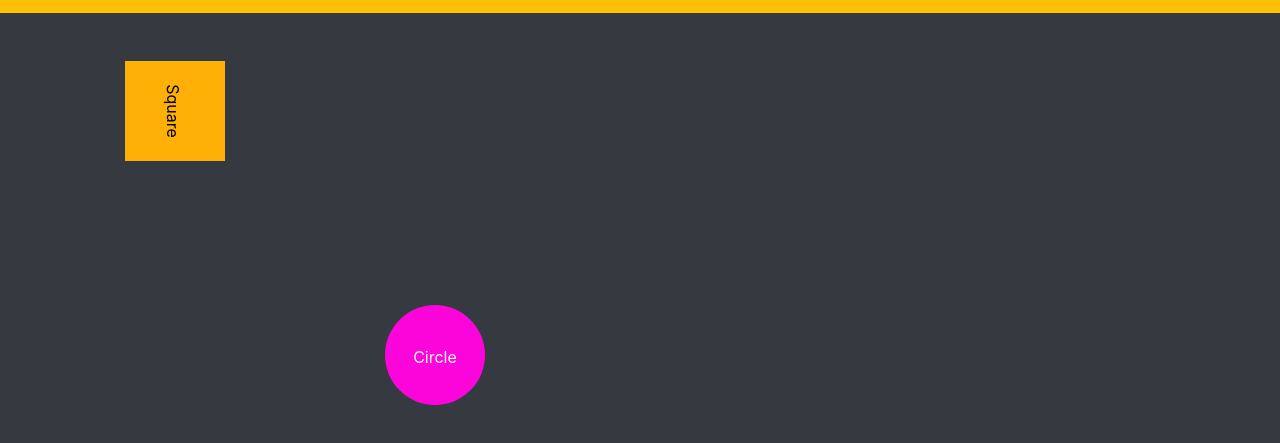
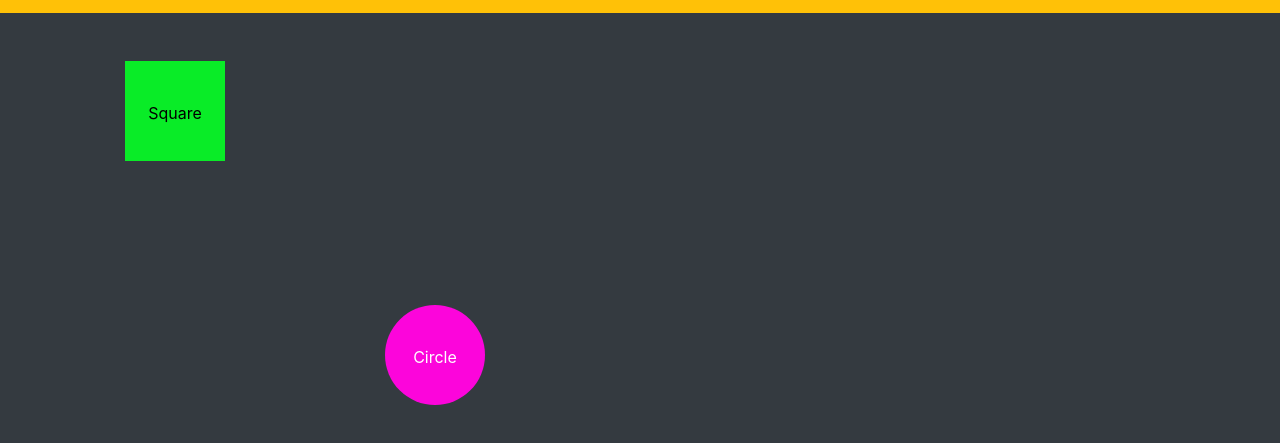
Before and after one commit to HenryJavangwe/css_animations, a plain HTML site: page index.html in a window 1280 px wide. In both pictures the pointer is over the item "Square". Shown: the part 59-502 px from the top of the page. Drawn offline with nearby package versions, Linux system fonts and the light colour scheme.

Commit message:
added hover effects on both the li's to change their background colors. on the square, added a transition to the bg color and the transform effect.

```diff
--- a/css/main.css
+++ b/css/main.css
@@ -9,7 +9,11 @@ ul {
     height: 100px;
     text-align: center;
     vertical-align: middle;
-    transform: rotateZ(90deg);
+    transition: background 1s, transform 0.4s;/* we can specify where we want this to be added like i've done here. you simply separate by a comma */
+}
+.square:hover {
+    background-color: rgb(9, 236, 39);
+     transform: rotateZ(360deg);
 }
 .circle {
     background-color: rgb(252, 5, 219);
@@ -24,3 +28,7 @@ ul {
     vertical-align: middle;
     transform: translateX(260px) translateY(120px);
 }
+
+.circle:hover {
+    background-color: salmon;
+}
```
